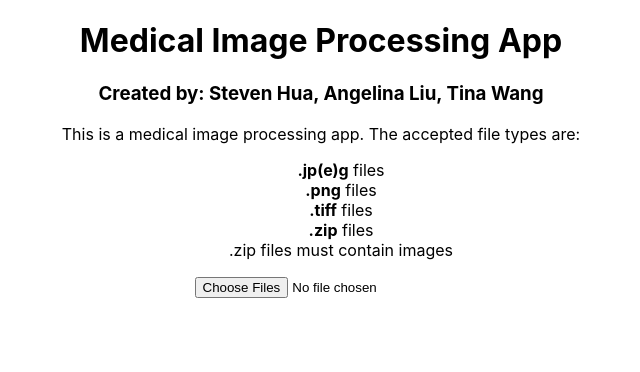
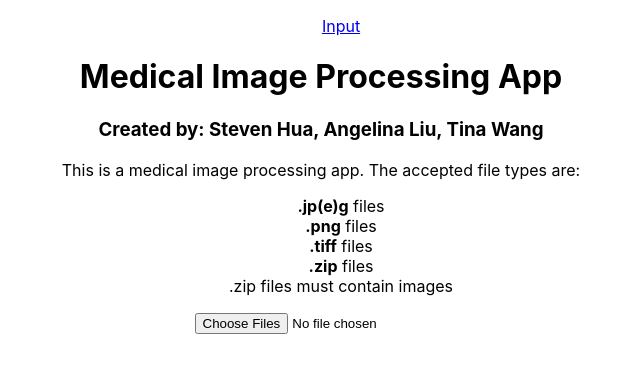
Before and after one commit to Geli25/ImageProcessor2018, a React (Create React App) app in the folder image-processing-gui/: page / in a window 1280 px wide. Shown: the top 372 px of the page, without its empty margins (319-959 px from the left). Built offline with nearby package versions, Linux system fonts and the light colour scheme.

Commit message:
set up router page and menu bar

```diff
--- a/image-processing-gui/src/App.js
+++ b/image-processing-gui/src/App.js
@@ -1,16 +1,25 @@
 import React, { Component } from 'react';
-import {} from 'react-router-dom';
-import Input from './Input/Stateful/Input';
+import {Route, withRouter, Switch} from 'react-router-dom';
+import NavBar from './Navigation/NavBarWrapper';
+import Input from './Input/Input';
 import './App.css';
 
 class App extends Component {
     render() {
+        let allRoutes = (
+            <Switch>
+                <Route path="/" exact component={Input} />
+            </Switch>
+        );
+
         return (
-            <div className="App">
-            <Input />
+            <div className="app">
+                <NavBar>
+                    {allRoutes}
+                </NavBar>
             </div>
         );
     }
 }
 
-export default App;
+export default withRouter(App);
--- /dev/null
+++ b/image-processing-gui/src/Input/Input.js
@@ -0,0 +1,36 @@
+import React, { Component, Fragment } from 'react';
+import {Redirect} from 'react-router-dom';
+import Welcome from './Stateless/Welcome';
+import Instructions from './Stateless/Instructions';
+import SelectImages from './Stateful/SelectImages';
+
+class Input extends Component {
+    state = {
+        loading: false,
+        sent: false
+    }
+
+    render() {
+        let content = (
+            <Fragment>
+                <Welcome />
+                <Instructions />
+                <SelectImages />
+            </Fragment>
+        );
+
+        if (this.state.sent===true){
+            content = (
+                <Redirect to="/" />
+            )
+        }
+
+        return (
+            <div>
+                {content}
+            </div>
+        );
+    }
+}
+
+export default Input;
--- a/image-processing-gui/src/Input/Stateful/Input.js
+++ /dev/null
@@ -1,21 +0,0 @@
-import React, { Component } from 'react';
-import Welcome from '../Stateless/Welcome';
-import Instructions from '../Stateless/Instructions';
-import Upload from '../Stateful/SelectImages';
-
-class Input extends Component {
-    state = {
-        loading: false,
-    }
-    render() {
-        return (
-            <div>
-                <Welcome />
-                <Instructions />
-                <Upload />
-            </div>
-        );
-    }
-}
-
-export default Input;
--- /dev/null
+++ b/image-processing-gui/src/Navigation/NavBarWrapper.css
@@ -0,0 +1,4 @@
+div{
+    margin:auto;
+    text-align:center;
+}
--- /dev/null
+++ b/image-processing-gui/src/Navigation/NavBarWrapper.js
@@ -0,0 +1,14 @@
+import React from 'react';
+import NavItem from './NavItem';
+import './NavBarWrapper.css'
+
+const NavBar = (props) => (
+    <div>
+        <ul>
+            <NavItem link="/">Input</NavItem>
+        </ul>
+        {props.children}
+    </div>
+);
+
+export default NavBar;
--- /dev/null
+++ b/image-processing-gui/src/Navigation/NavItem.js
@@ -0,0 +1,12 @@
+import React from 'react';
+import {NavLink} from 'react-router-dom';
+
+const NavItem = (props) => (
+    <li>
+        <NavLink
+            exact={props.exact}
+            to={props.link}>{props.children}</NavLink>
+    </li>
+);
+
+export default NavItem;
```
